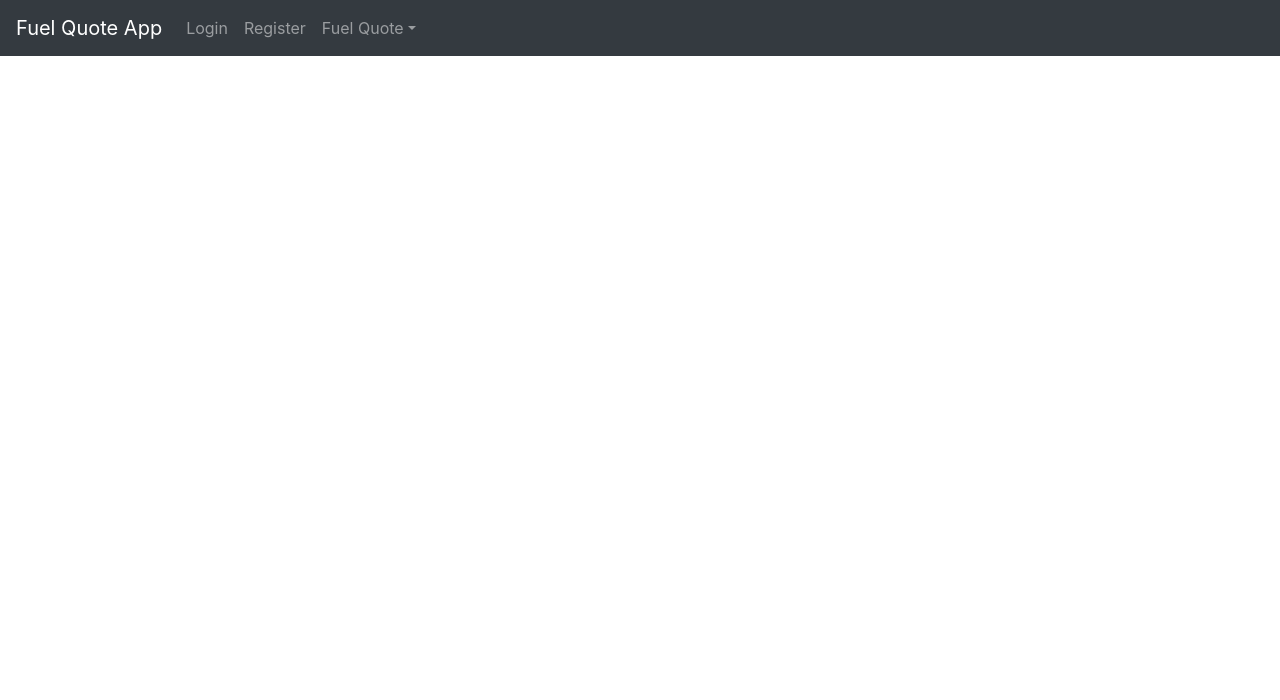
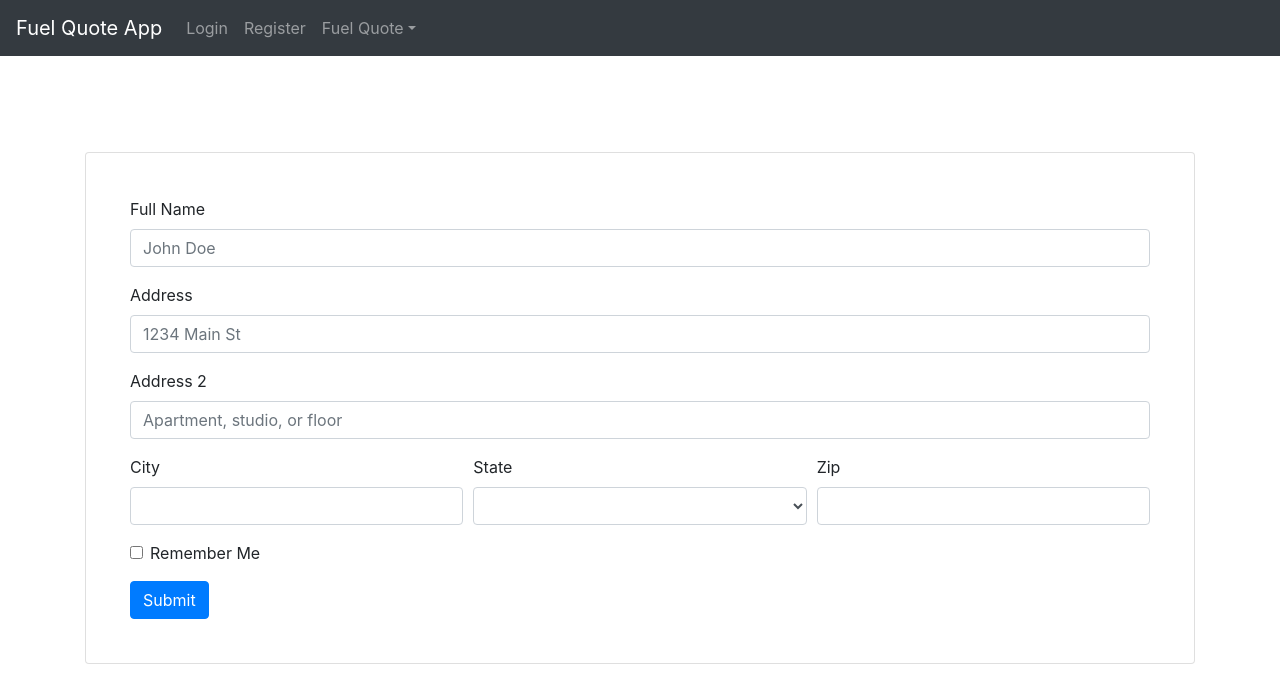
Before and after one commit to marechem/Software-Design-Group27, a React (Create React App) app in the folder fuel-quote-app/: page /profile in a window 1280 px wide. Shown: the top 700 px of the page. Built offline with nearby package versions, Linux system fonts and the light colour scheme.

Commit message:
Added the Profile Registration for the New Form tab and made all fields in the Register page requiered

```diff
--- a/fuel-quote-app/src/App.js
+++ b/fuel-quote-app/src/App.js
@@ -8,6 +8,7 @@ Switch } from "react-router-dom";
 //Pages
 import LoginPage from "./pages/login";
 import RegisterPage from "./pages/register";
+import ProfilePage from "./pages/profile";
 
 //Components
 import TopNavbar from "./components/navbar.component";
@@ -23,6 +24,7 @@ class App extends Component {
           <Route exact path="/" component={LoginPage} />
           <Route path="/newForm" component={NewFuelQuote} />
           <Route path="/register" component={RegisterPage} />
+          <Route path="/profile" component={ProfilePage} />
         </Switch>
       </Router>
 
--- /dev/null
+++ b/fuel-quote-app/src/pages/profile.jsx
@@ -0,0 +1,113 @@
+import React from "react";
+
+import "bootstrap/dist/css/bootstrap.min.css"
+import { Form, Button, Card, Container, Row, Col } from "react-bootstrap";
+
+const ProfilePage = () => {
+    return(
+        <Container className="mt-5 pt-5">
+          <Card>
+              <Card.Body>
+                  <div className="m-4">
+                        <Form>
+                        <Form.Group controlId="formGridFullName">
+                            <Form.Label>Full Name</Form.Label>
+                            <Form.Control type="name" maxLength="50" placeholder="John Doe" required/>
+                        </Form.Group>
+
+                        <Form.Group controlId="formGridAddress1">
+                            <Form.Label>Address</Form.Label>
+                            <Form.Control maxLength="100" placeholder="1234 Main St" required/>
+                        </Form.Group>
+
+                        <Form.Group controlId="formGridAddress2">
+                            <Form.Label>Address 2</Form.Label>
+                            <Form.Control maxLength="100" placeholder="Apartment, studio, or floor" />
+                        </Form.Group>
+
+                        <Form.Row>
+                            <Form.Group as={Col} controlId="formGridCity">
+                            <Form.Label>City</Form.Label>
+                            <Form.Control maxLength="100" required/>
+                            </Form.Group>
+
+                            <Form.Group as={Col} controlId="formGridState">
+                            <Form.Label>State</Form.Label>
+                            <Form.Control as="select" required>
+                                <option> </option>
+                                <option value="Alabama">AL</option>
+                                <option value="Alaska">AK</option>
+                                <option value="Arizona">AZ</option>
+                                <option value="Arkansas">AR</option>
+                                <option value="California">CA</option>
+                                <option value="Colorado">CO</option>
+                                <option value="Connecticut">CT</option>
+                                <option value="Delaware">DE</option>
+                                <option value="District Of Columbia">DC</option>
+                                <option value="Florida">FL</option>
+                                <option value="Georgia">GA</option>
+                                <option value="Hawaii">HI</option>
+                                <option value="Idaho">ID</option>
+                                <option value="Illinois">IL</option>
+                                <option value="Indiana">IN</option>
+                                <option value="Iowa">IA</option>
+                                <option value="Kansas">KS</option>
+                                <option value="Kentucky">KY</option>
+                                <option value="Louisiana">LA</option>
+                                <option value="Maine">ME</option>
+                                <option value="Maryland">MD</option>
+                                <option value="Massachusetts">MA</option>
+                                <option value="Michigan">MI</option>
+                                <option value="Minnesota">MN</option>
+                                <option value="Mississippi">MS</option>
+                                <option value="Missouri">MO</option>
+                                <option value="Montana">MT</option>
+                                <option value="Nebraska">NE</option>
+                                <option value="Nevada">NV</option>
+                                <option value="New Hampshire">NH</option>
+                                <option value="New Jersey">NJ</option>
+                                <option value="New Mexico">NM</option>
+                                <option value="New York">NY</option>
+                                <option value="North Carolina">NC</option>
+                                <option value="North Dakota">ND</option>
+                                <option value="Ohio">OH</option>
+                                <option value="Oklahoma">OK</option>
+                                <option value="Oregon">OR</option>
+                                <option value="Pennsylvania">PA</option>
+                                <option value="Rhode Island">RI</option>
+                                <option value="South Carolina">SC</option>
+                                <option value="South Dakota">SD</option>
+                                <option value="Tennessee">TN</option>
+                                <option value="Texas">TX</option>
+                                <option value="Utah">UT</option>
+                                <option value="Vermont">VT</option>
+                                <option value="Virginia">VA</option>
+                                <option value="Washington">WA</option>
+                                <option value="West Virginia">WV</option>
+                                <option value="Wisconsin">WI</option>
+                                <option value="Wyoming">WY</option>
+
+                            </Form.Control>
+                            </Form.Group>
+
+                            <Form.Group as={Col} controlId="formGridZip">
+                            <Form.Label>Zip</Form.Label>
+                            <Form.Control minLength="5" maxLength="9" required/>
+                            </Form.Group>
+                        </Form.Row>
+
+                        <Form.Group id="formGridCheckbox">
+                            <Form.Check type="checkbox" label="Remember Me" />
+                        </Form.Group>
+
+                        <Button variant="primary" type="submit">
+                            Submit
+                        </Button>
+                        </Form>
+                    </div>
+               </Card.Body>
+           </Card>
+       </Container>
+    );
+};
+export default ProfilePage
--- a/fuel-quote-app/src/pages/register.jsx
+++ b/fuel-quote-app/src/pages/register.jsx
@@ -12,16 +12,16 @@ const RegisterPage = () => {
                       <Form>
                           <Form.Group controlId="formGroupUsername">
                               <Form.Label>Create New Username</Form.Label>
-                              <Form.Control type="username" placeholder="Enter username" />
+                              <Form.Control type="username" placeholder="Enter username" required/>
                             </Form.Group>
                           <Form.Group controlId="formGroupPassword">
                              <Form.Label>Create New Password</Form.Label>
-                             <Form.Control type="password" placeholder="Enter Password" />
+                             <Form.Control type="password" placeholder="Enter Password" required/>
                            </Form.Group>
+                           <Button variant="primary" type="submit">
+                             Submit
+                           </Button>
                        </Form>
-                       <Button variant="primary" type="submit">
-                          Submit
-                       </Button>
                    </div>
                </Card.Body>
            </Card>
```
